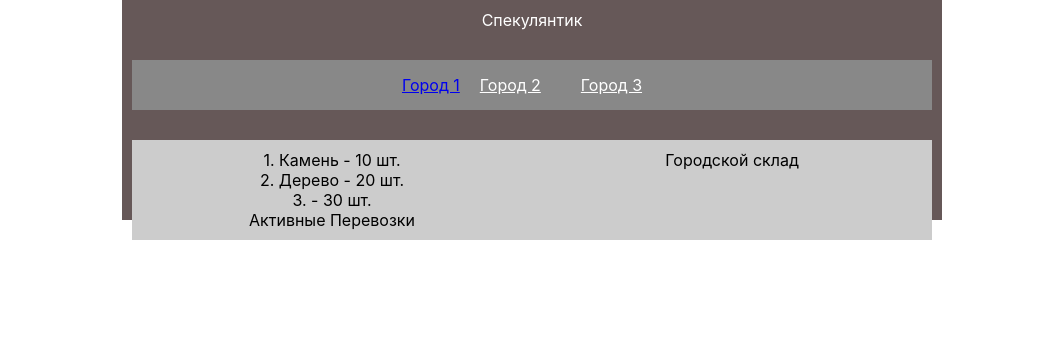
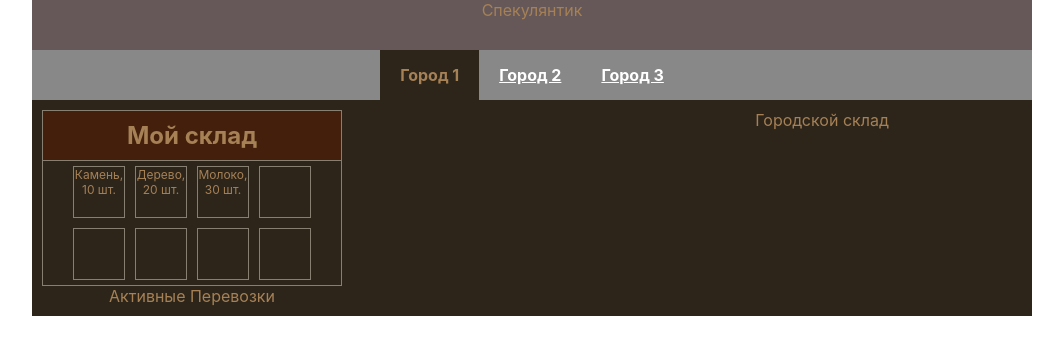
Before and after one commit to ArtLevel/Speculator, a React (Create React App) app: page / in a window 1280 px wide. Shown: the top 354 px of the page, without its empty margins (108-1171 px from the left). Built offline with nearby package versions, Linux system fonts and the light colour scheme.

Commit message:
Added Basic Styles

```diff
--- a/src/Components/App/App.scss
+++ b/src/Components/App/App.scss
@@ -1,28 +1,30 @@
 .app {
   margin: 0 auto;
   text-align: center;
-  padding: 10px;
 
-  width: 800px;
-  height: 200px;
+  width: 1000px;
 
   background: #665858;
 
   .app-name {
-    color: white;
     text-align: center;
     padding: 0;
-    margin: 0;
-    margin-bottom: 30px;
+    margin: 0 0 30px;
   }
 
   .content {
     display: flex;
+    justify-content: space-between;
+    padding: 10px;
+
+    background: #2d251a;
 
     .column {
-      padding: 10px 0;
-      width: 50%;
-      background: #ccc;
+      width: 300px;
+
+      &:last-child {
+        width: 400px;
+      }
     }
   }
 }
--- a/src/Components/App/App.tsx
+++ b/src/Components/App/App.tsx
@@ -52,6 +52,10 @@
       id: 2,
       title: "Дерево",
     },
+    {
+      id: 3,
+      title: "Молоко",
+    },
   ];
 
   function getStorageByCity(): StorageT {
--- a/src/Components/Cities/Cities.scss
+++ b/src/Components/Cities/Cities.scss
@@ -1,18 +1,19 @@
 .cities-list {
   text-align: center;
-  padding: 10px;
+  padding: 0 10px;
 
   background: #888;
-  margin-bottom: 30px;
 
   .city {
     color: white;
     display: inline-block;
-    padding: 5px 20px;
+    padding: 15px 20px;
+    font-weight: 700;
 
     &.active {
-      font-weight: 700;
+      color: #a68156;
       text-decoration: none;
+      background: #2d251a;
     }
   }
 }
--- a/src/Components/Cities/Citites.tsx
+++ b/src/Components/Cities/Citites.tsx
@@ -29,7 +29,7 @@
       {cities.map((city) => {
         return (
           <a
-            className={"city" + (currentCity === city.id ? "active" : "")}
+            className={"city" + (currentCity === city.id ? " active" : "")}
             href="#"
             onClick={() => {
               onChangeCurrentCity(city.id);
--- /dev/null
+++ b/src/Components/Storage/Storage.scss
@@ -0,0 +1,29 @@
+.title {
+    background: #44200c;
+    border: 1px solid #877f72;
+    padding: 10px;
+    margin: 0;
+    color: #a68156;
+}
+
+.panel {
+    border: 1px solid #877f72;
+    border-top: 0;
+}
+
+.goods {
+    display: inline-block;
+    padding: 0;
+    margin: 0;
+
+    .good-item {
+        display: inline-block;
+        width: 50px;
+        height: 50px;
+        border: 1px solid #877f72;
+        margin: 5px;
+        vertical-align: top;
+
+        font-size: 12px;
+    }
+}
--- a/src/Components/Storage/Storage.tsx
+++ b/src/Components/Storage/Storage.tsx
@@ -1,6 +1,6 @@
 import React from "react";
 
-import "./Storage.css";
+import "./Storage.scss";
 import { GoodsT, StorageT } from "../App/App";
 
 type StorageType = {
@@ -14,17 +14,33 @@
     return goods.find((item) => item.id === id)?.title;
   }
 
+  function getEmtpyCells() {
+    if (storage.length < 8) {
+      return Array(8 - storage.length)
+        .fill(8)
+        .map(() => {
+          return <li className="good-item"></li>;
+        });
+    }
+  }
+
   return (
-    <>
-      {storage.map((item) => {
-        return (
-          <span>
-            {item.id}. {findGoodById(item.id)} - {item.qty} шт.
-            <br />
-          </span>
-        );
-      })}
-    </>
+    <div>
+      <h2 className="title">Мой склад</h2>
+      <div className="panel">
+        <ul className="goods">
+          {storage.map((item) => {
+            return (
+              <li className="good-item" key={item.id}>
+                {findGoodById(item.id)}, {item.qty} шт.
+              </li>
+            );
+          })}
+
+          {getEmtpyCells()}
+        </ul>
+      </div>
+    </div>
   );
 }
 
--- a/src/index.css
+++ b/src/index.css
@@ -5,6 +5,7 @@
     sans-serif;
   -webkit-font-smoothing: antialiased;
   -moz-osx-font-smoothing: grayscale;
+  color: #a68156;
 }
 
 code {
```
Also changed, not shown: src/Components/Storage/Storage.css (deleted).
